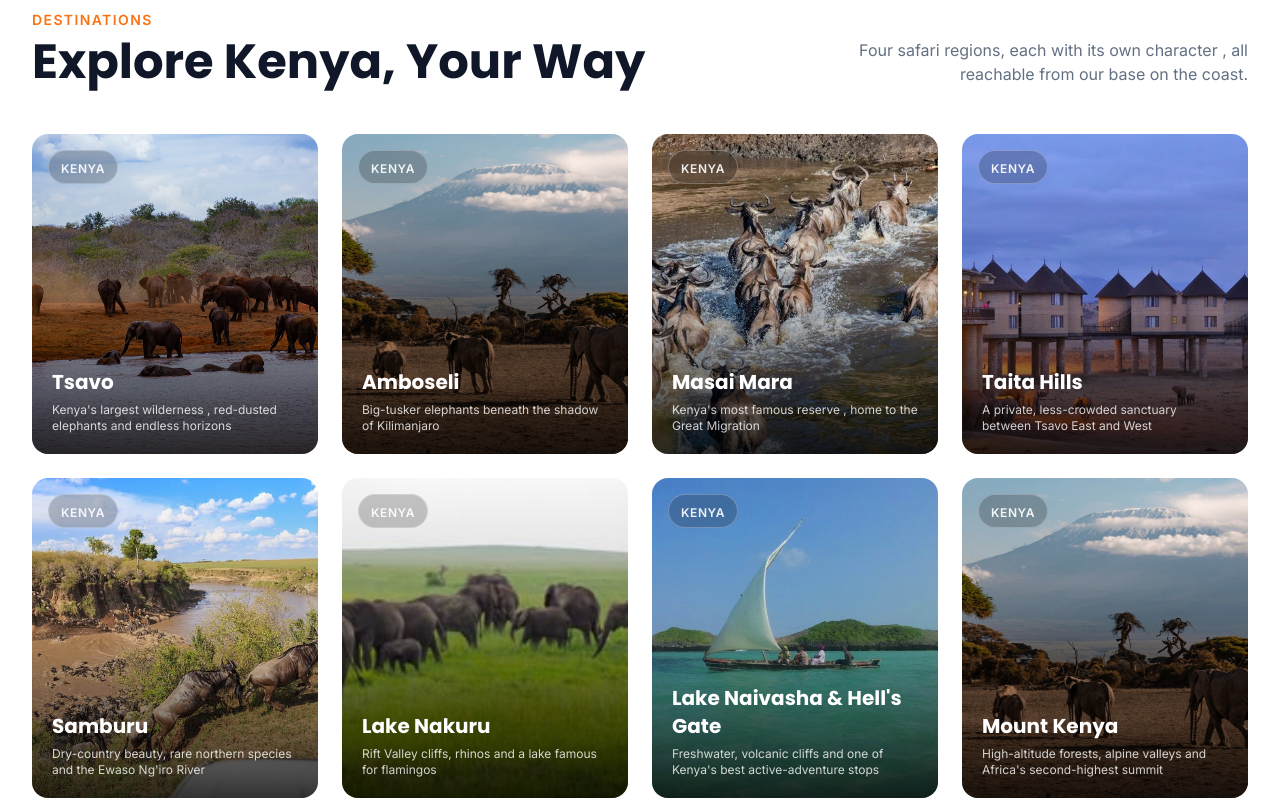
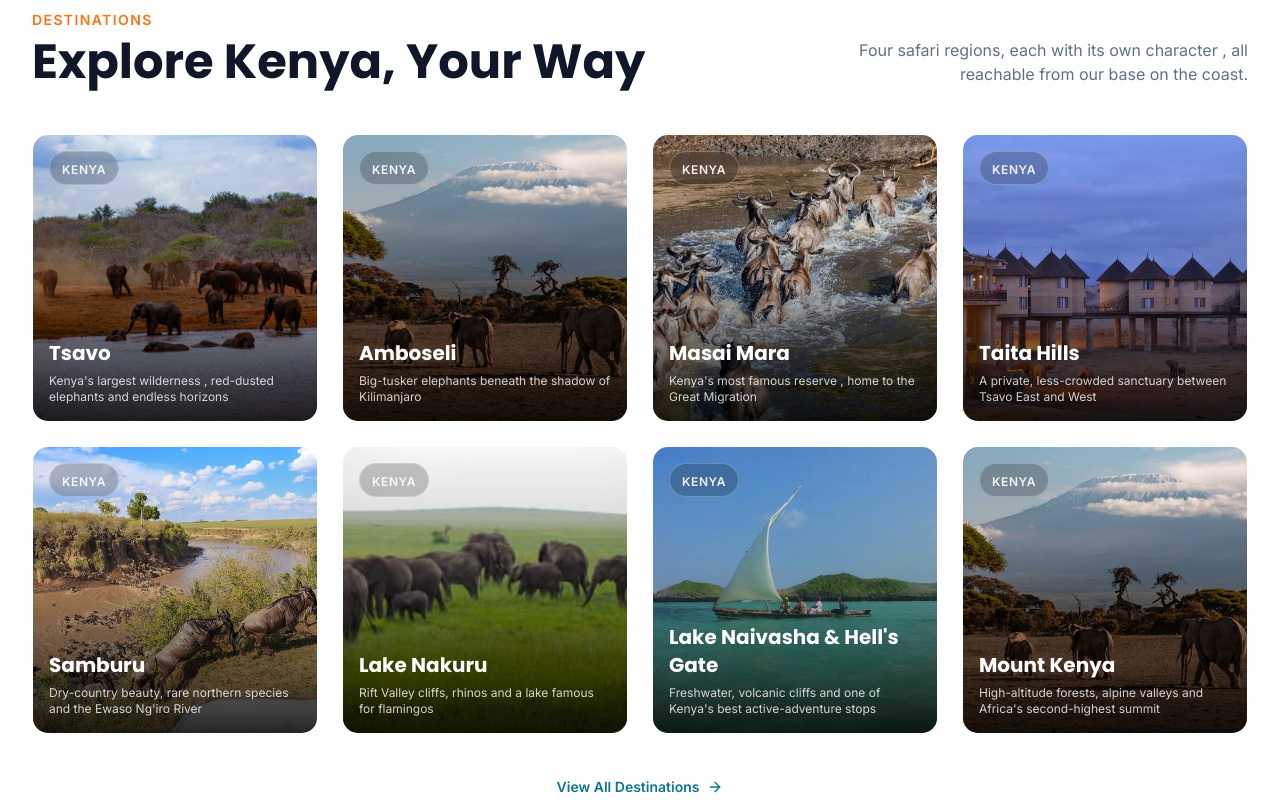
Before and after one commit to Sheddymae/bahari-asili-safaris, a Next.js app: page / in a window 1280 px wide. Shown: the part 4340-5140 px from the top of the page. Built offline with nearby package versions, Linux system fonts and the light colour scheme; no server answers; the database is empty.

Commit message:
ui: compact destination cards with premium hover effect

```diff
--- a/components/HomeDestinationsSection.tsx
+++ b/components/HomeDestinationsSection.tsx
@@ -26,11 +26,11 @@ export default function HomeDestinationsSection() {
         <div className="grid grid-cols-1 sm:grid-cols-2 lg:grid-cols-4 gap-4 sm:gap-6">
           {featuredDestinations.map((d) => {
             const localized = getLocalizedDestination(d, locale);
-            return <Link key={d.slug} href={`/destinations/${d.slug}`} prefetch className="group relative rounded-2xl overflow-hidden shadow-card hover:shadow-card-hover transition-all duration-500 h-64 sm:h-80 hover:-translate-y-1">
-              <Image src={d.heroImage} alt={`${localized.name} ${e.destGuideLabel}`} fill sizes="(max-width: 640px) 100vw, (max-width: 1024px) 50vw, 25vw" className="object-cover group-hover:scale-105 transition-transform duration-700" />
-              <div className="absolute inset-0 bg-gradient-to-t from-black/80 via-black/15 to-transparent" />
+            return <Link key={d.slug} href={`/destinations/${d.slug}`} prefetch className="group relative h-56 overflow-hidden rounded-2xl border border-white/20 shadow-card transition-all duration-500 hover:-translate-y-1 hover:shadow-[0_20px_50px_rgba(14,95,107,0.18)] sm:h-72">
+              <Image src={d.heroImage} alt={`${localized.name} ${e.destGuideLabel}`} fill sizes="(max-width: 640px) 100vw, (max-width: 1024px) 50vw, 25vw" className="object-cover transition-transform duration-700 ease-out group-hover:scale-110" />
+              <div className="absolute inset-0 bg-gradient-to-t from-black/85 via-black/20 to-transparent" /><div className="absolute inset-0 bg-gradient-to-br from-white/10 via-transparent to-ocean-700/15 opacity-0 transition-opacity duration-500 group-hover:opacity-100" />
               <div className="absolute top-4 left-4 rounded-full border border-white/25 bg-black/20 px-3 py-1 backdrop-blur-md"><span className="font-inter text-[10px] sm:text-xs font-semibold uppercase tracking-wider text-white/90">{localized.country || e.destGuideLabel}</span></div>
-              <div className="absolute bottom-0 left-0 right-0 p-4 sm:p-5"><h3 className="font-poppins font-bold text-lg sm:text-xl text-white leading-tight">{localized.name}</h3><span className="block mt-1.5 font-inter text-xs text-white/80 group-hover:text-white transition-colors line-clamp-2">{localized.tagline}</span></div>
+              <div className="absolute bottom-0 left-0 right-0 p-3.5 sm:p-4"><h3 className="font-poppins font-bold text-lg sm:text-xl text-white leading-tight">{localized.name}</h3><span className="block mt-1.5 font-inter text-xs text-white/80 group-hover:text-white transition-colors line-clamp-2">{localized.tagline}</span></div>
             </Link>;
           })}
         </div>
```
